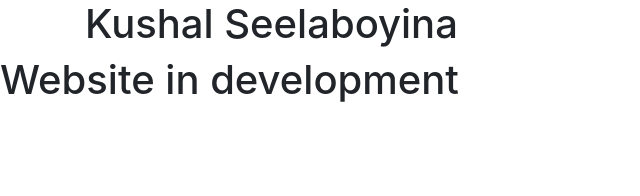
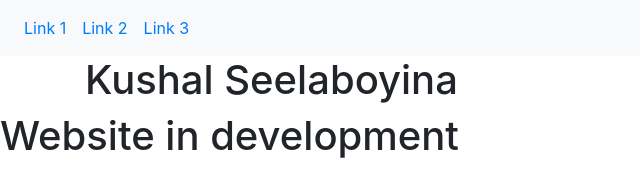
Before and after one commit to KushalSeelaboyina/KushalSeelaboyina.github.io, a plain HTML site: page index.html in a window 1280 px wide. Shown: the whole page, without its empty margins (0-640 px from the left). Drawn offline with nearby package versions, Linux system fonts and the light colour scheme.

Commit message:
Update index.html

```diff
--- a/index.html
+++ b/index.html
@@ -7,6 +7,23 @@
 
     </head>
     <body>
+        <nav class="navbar navbar-expand-sm bg-light">
+
+            <!-- Links -->
+            <ul class="navbar-nav">
+              <li class="nav-item">
+                <a class="nav-link" href="#">Link 1</a>
+              </li>
+              <li class="nav-item">
+                <a class="nav-link" href="#">Link 2</a>
+              </li>
+              <li class="nav-item">
+                <a class="nav-link" href="#">Link 3</a>
+              </li>
+            </ul>
+
+          </nav>
+
             <div class="container">
             <h1>Kushal Seelaboyina</h1>
         </div>
```
